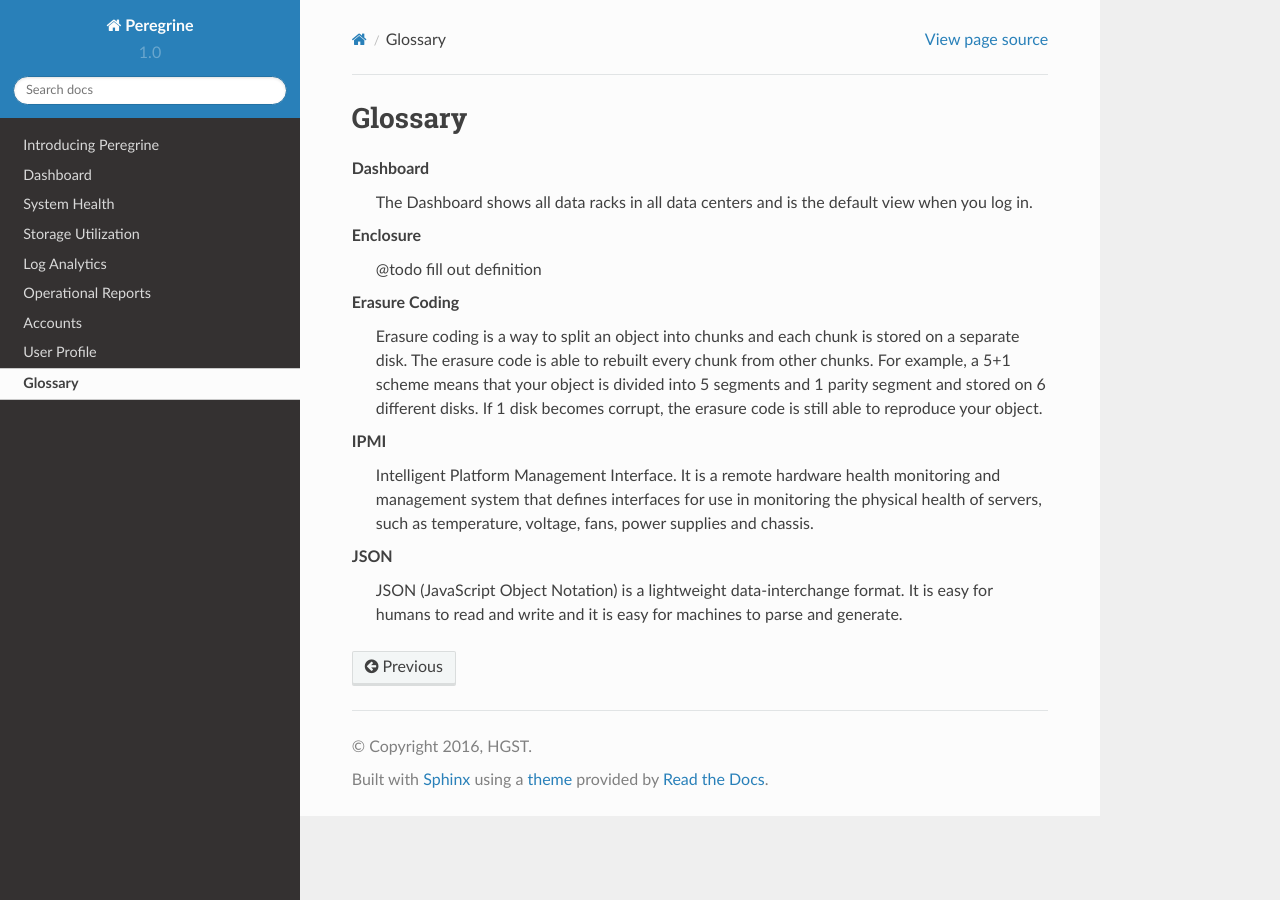
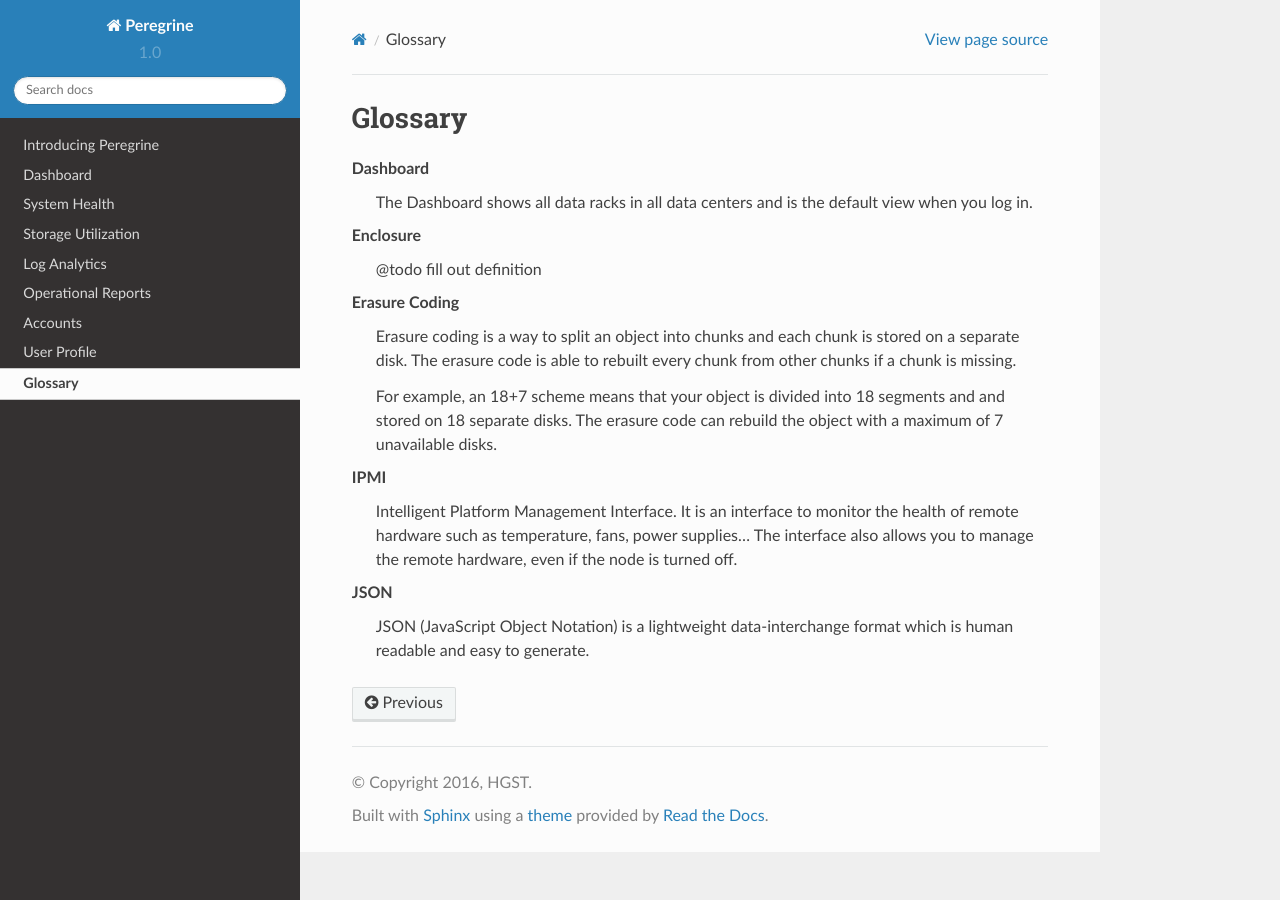
Before and after one commit to tdewolf/peregrine, a Sphinx documentation site: the page built from source/glossary.rst, in a window 1280 px wide. Built offline with Sphinx 7.4.7 and the Read the Docs theme 2.0.0, drawn with Linux system fonts in a browser that asks for light colours; pages that are not in the unit, such as notebooks, are missing from menus.

Commit message:
update glossary

```diff
--- a/source/glossary.rst
+++ b/source/glossary.rst
@@ -13,15 +13,16 @@ Glossary
 
    Erasure Coding
       Erasure coding is a way to split an object into chunks and each chunk is stored on a separate disk.
-      The erasure code is able to rebuilt every chunk from other chunks. For example, a 5+1 scheme means
-      that your object is divided into 5 segments and 1 parity segment and stored on 6 different disks.
-      If 1 disk becomes corrupt, the erasure code is still able to reproduce your object.
+      The erasure code is able to rebuilt every chunk from other chunks if a chunk is missing.
+
+      For example, an 18+7 scheme means that your object is divided into 18 segments and and stored on 18
+      separate disks. The erasure code can rebuild the object with a maximum of 7 unavailable disks.
 
    IPMI
-      Intelligent Platform Management Interface. It is a remote hardware health monitoring and management
-      system that defines interfaces for use in monitoring the physical health of servers, such as
-      temperature, voltage, fans, power supplies and chassis.
+      Intelligent Platform Management Interface. It is an interface to monitor the health of remote
+      hardware such as temperature, fans, power supplies... The interface also allows you to manage the
+      remote hardware, even if the node is turned off.
 
    JSON
-      JSON (JavaScript Object Notation) is a lightweight data-interchange format. It is easy for humans
-      to read and write and it is easy for machines to parse and generate.
+      JSON (JavaScript Object Notation) is a lightweight data-interchange format which is human readable
+      and easy to generate.
--- a/source/storage_utilization/storage_utilization.rst
+++ b/source/storage_utilization/storage_utilization.rst
@@ -11,4 +11,4 @@ statistics and you get a forecast of the storage utilization in the coming month
 .. toctree::
 
    usage_analysis/usage_analysis.rst
-   capacity_planner.rst
+   capacity_planner/capacity_planner.rst
```
Also changed, not shown: source/storage_utilization/capacity_planner/capacity_planner.rst (renamed from source/storage_utilization/capacity_planner.rst).
